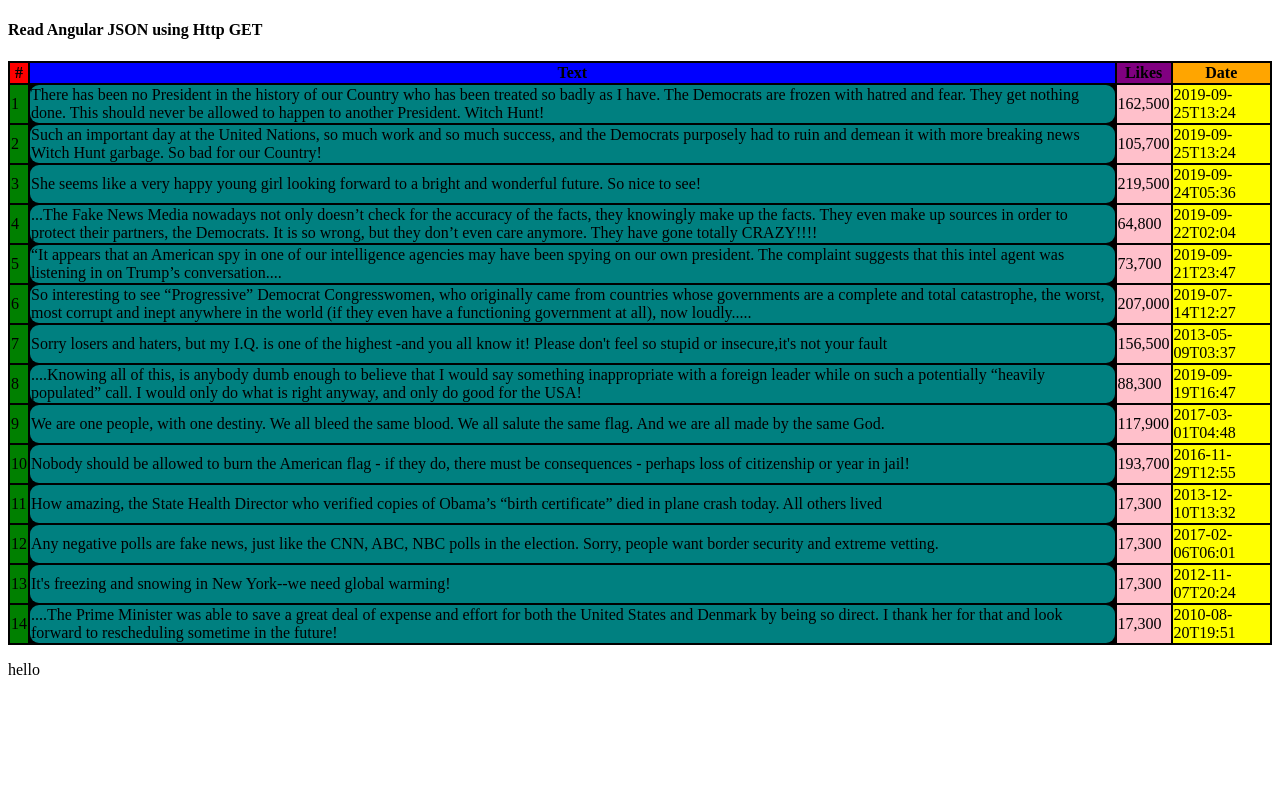
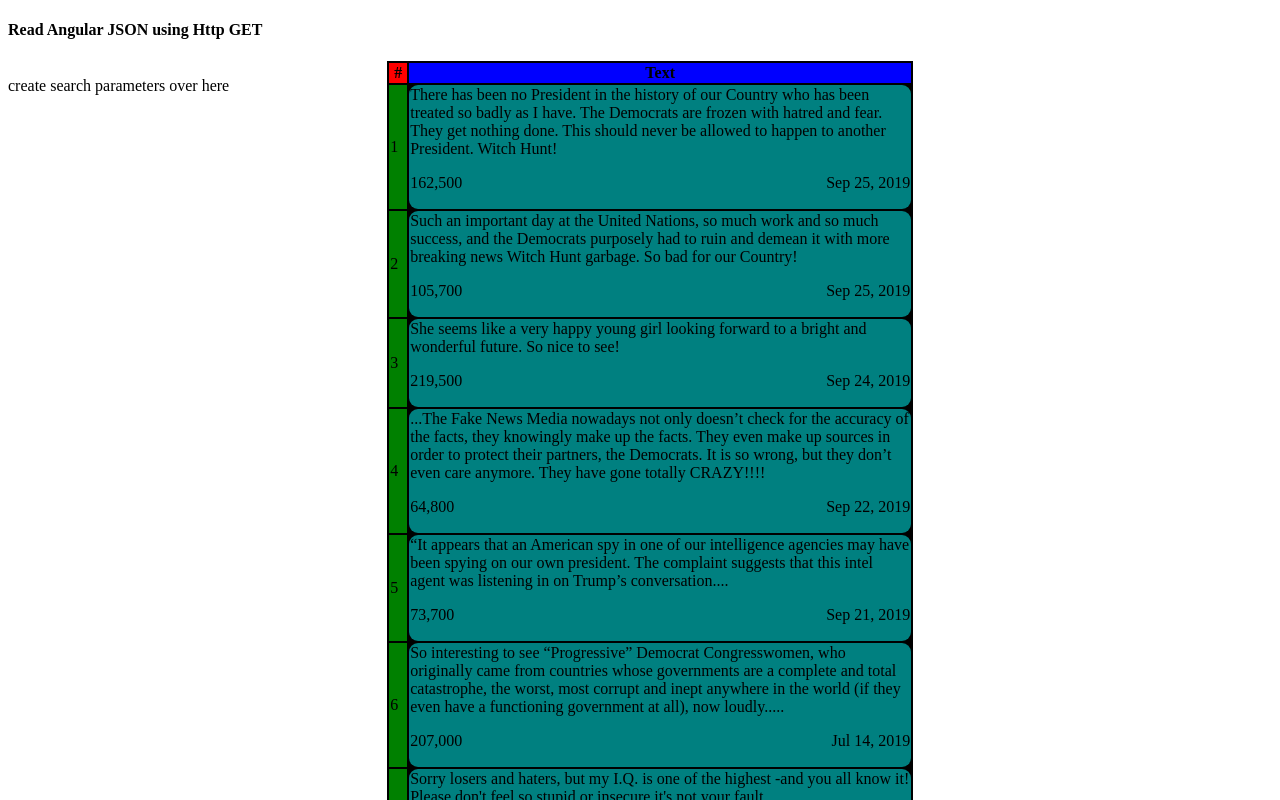
Before and after one commit to JokkeGitHub/trumps-tweets, an Angular app: page / in a window 1280 px wide. Shown: the top 800 px of the page. Built offline with nearby package versions, Linux system fonts and the light colour scheme.

Commit message:
styling in progress

```diff
--- a/src/app/twitter/twitter.component.html
+++ b/src/app/twitter/twitter.component.html
@@ -1,29 +1,33 @@
 <h4>Read Angular JSON using Http GET</h4>
 
-<div class="div-tweets">
+<div>
+
+    <div style="float: left; width: 30%;">
+        <p>create search parameters over here</p>
+    </div>
+
+    <div class="div-tweets" style="float: left; width: %;">
         <table class="table table-striped">
 
             <thead>
                 <tr>
                     <th scope="col" bgcolor="red">#</th>
                     <th scope="col" bgcolor="blue">Text</th>
-                <th scope="col" bgcolor="purple">Likes</th>
-                <th scope="col" bgcolor="orange">Date</th>
                 </tr>
             </thead>
 
             <tbody>
                 <tr *ngFor="let tweet of tweets index as i">
                     <td bgcolor="green" scope="row">{{ i + 1 }}</td>
-                <td class="tweet-text" bgcolor="teal">{{ tweet.text }}</td>
-                <td bgcolor="pink">{{ tweet.likes | number}}</td>
-                <td bgcolor="yellow">{{ tweet.date }}</td>
+                    <td class="tweet-text" bgcolor="teal">{{ tweet.text }}
+                        <br>
+                        <p style="float: left;">{{ tweet.likes | number}}</p>
+                        <p style="float: right;">{{ tweet.date | date}}</p>
+                    </td>
                 </tr>
             </tbody>
 
         </table>
     </div>
 
-<div>
-    <p>hello</p>
 </div>
--- a/src/styles.css
+++ b/src/styles.css
@@ -1,4 +1,12 @@
-/* You can add global styles to this file, and also import other style files */
-.div-tweets {background-color: black;}
+.div-tweets {
+    background-color: black;
+}
 
-.tweet-text {border-radius: 9px;}
+.tweet-text {
+    border-radius: 9px;
+    width: 500px;
+}
+
+.tweet-row{
+    padding: 10px;
+}
```
Lines whose indentation alone changed are shown as unchanged.
